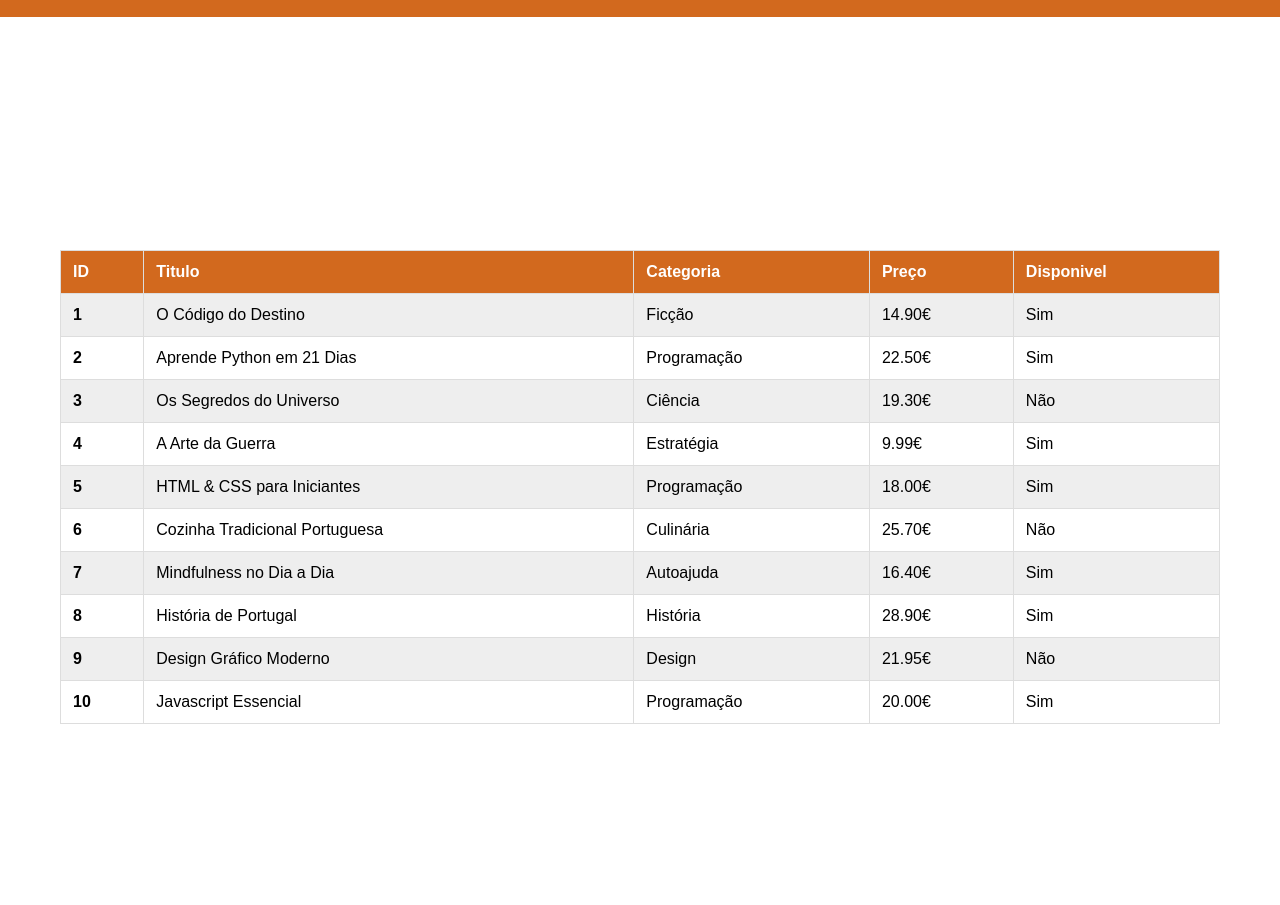
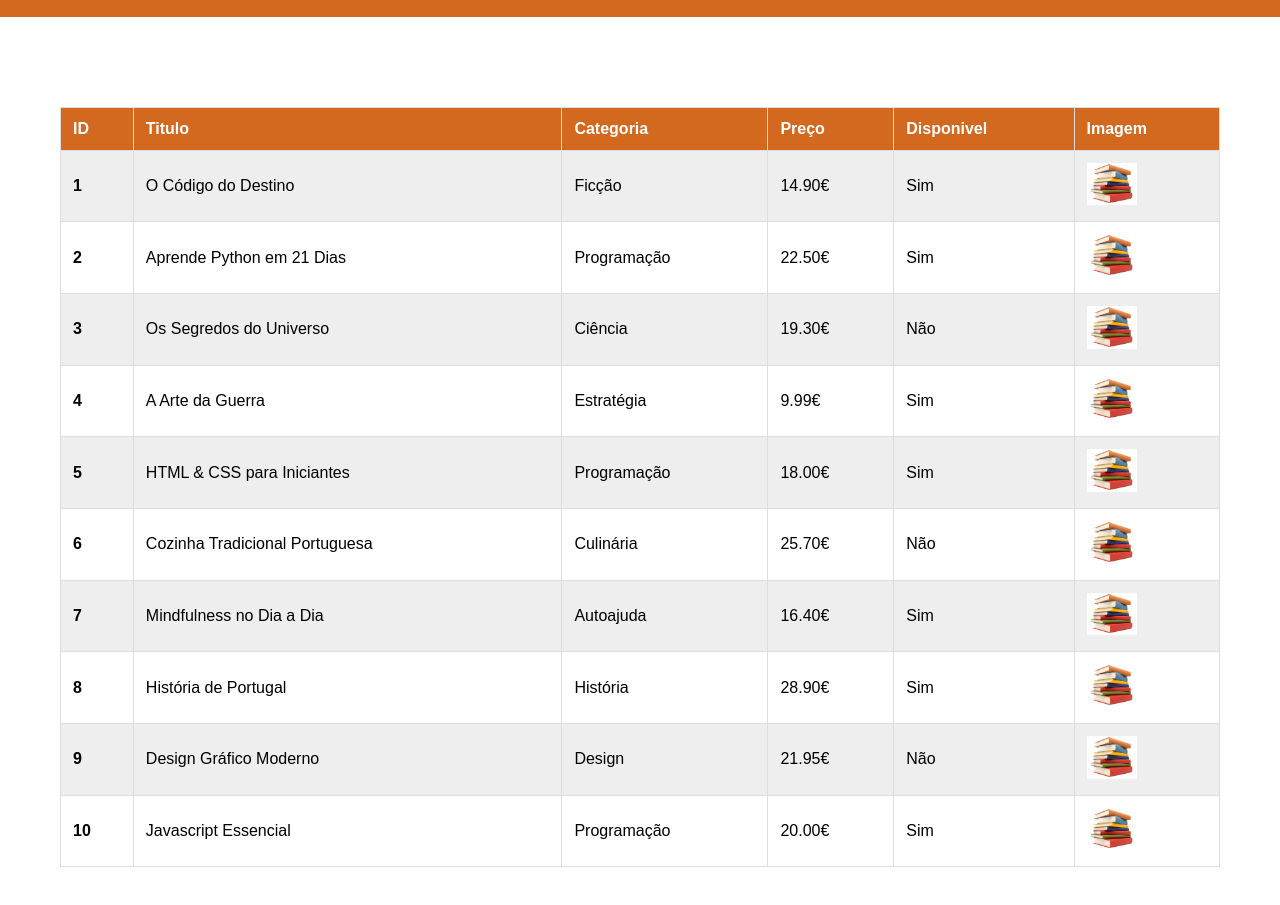
Before and after one commit to PedroGaP/Pedro_Guerra_TPSI0525, a plain HTML site: page Trabalho_1/livros.html in a window 1280 px wide. Shown: the part 61-966 px from the top of the page. Drawn offline with Linux system fonts and the light colour scheme.

Commit message:
ref: Added images to books in the table

```diff
--- a/Trabalho_1/css/styles.css
+++ b/Trabalho_1/css/styles.css
@@ -55,6 +55,10 @@ table {
     margin-top: 20px;
 }
 
+table > tr > td > img {
+    width: 30px;
+}
+
 th,
 td {
     padding: 12px;
--- a/Trabalho_1/livros.html
+++ b/Trabalho_1/livros.html
@@ -22,6 +22,7 @@
                     <th>Categoria</th>
                     <th>Preço</th>
                     <th>Disponivel</th>
+                    <th>Imagem</th>
                 </tr>
                 <tr>
                     <td><b>1</b></td>
@@ -29,6 +30,9 @@
                     <td>Ficção</td>
                     <td>14.90€</td>
                     <td>Sim</td>
+                    <td>
+                        <img src="./img/livro.jpg" alt="Livro" width="50" />
+                    </td>
                 </tr>
                 <tr>
                     <td><b>2</b></td>
@@ -36,6 +40,9 @@
                     <td>Programação</td>
                     <td>22.50€</td>
                     <td>Sim</td>
+                    <td>
+                        <img src="./img/livro.jpg" alt="Livro" width="50" />
+                    </td>
                 </tr>
                 <tr>
                     <td><b>3</b></td>
@@ -43,6 +50,9 @@
                     <td>Ciência</td>
                     <td>19.30€</td>
                     <td>Não</td>
+                    <td>
+                        <img src="./img/livro.jpg" alt="Livro" width="50" />
+                    </td>
                 </tr>
                 <tr>
                     <td><b>4</b></td>
@@ -50,6 +60,9 @@
                     <td>Estratégia</td>
                     <td>9.99€</td>
                     <td>Sim</td>
+                    <td>
+                        <img src="./img/livro.jpg" alt="Livro" width="50" />
+                    </td>
                 </tr>
                 <tr>
                     <td><b>5</b></td>
@@ -57,6 +70,9 @@
                     <td>Programação</td>
                     <td>18.00€</td>
                     <td>Sim</td>
+                    <td>
+                        <img src="./img/livro.jpg" alt="Livro" width="50" />
+                    </td>
                 </tr>
                 <tr>
                     <td><b>6</b></td>
@@ -64,6 +80,9 @@
                     <td>Culinária</td>
                     <td>25.70€</td>
                     <td>Não</td>
+                    <td>
+                        <img src="./img/livro.jpg" alt="Livro" width="50" />
+                    </td>
                 </tr>
                 <tr>
                     <td><b>7</b></td>
@@ -71,6 +90,9 @@
                     <td>Autoajuda</td>
                     <td>16.40€</td>
                     <td>Sim</td>
+                    <td>
+                        <img src="./img/livro.jpg" alt="Livro" width="50" />
+                    </td>
                 </tr>
                 <tr>
                     <td><b>8</b></td>
@@ -78,6 +100,9 @@
                     <td>História</td>
                     <td>28.90€</td>
                     <td>Sim</td>
+                    <td>
+                        <img src="./img/livro.jpg" alt="Livro" width="50" />
+                    </td>
                 </tr>
                 <tr>
                     <td><b>9</b></td>
@@ -85,6 +110,9 @@
                     <td>Design</td>
                     <td>21.95€</td>
                     <td>Não</td>
+                    <td>
+                        <img src="./img/livro.jpg" alt="Livro" width="50" />
+                    </td>
                 </tr>
                 <tr>
                     <td><b>10</b></td>
@@ -92,6 +120,9 @@
                     <td>Programação</td>
                     <td>20.00€</td>
                     <td>Sim</td>
+                    <td>
+                        <img src="./img/livro.jpg" alt="Livro" width="50" />
+                    </td>
                 </tr>
             </table>
         </div>
```
Also changed, not shown: Trabalho_1/img/livro.jpg (added).
